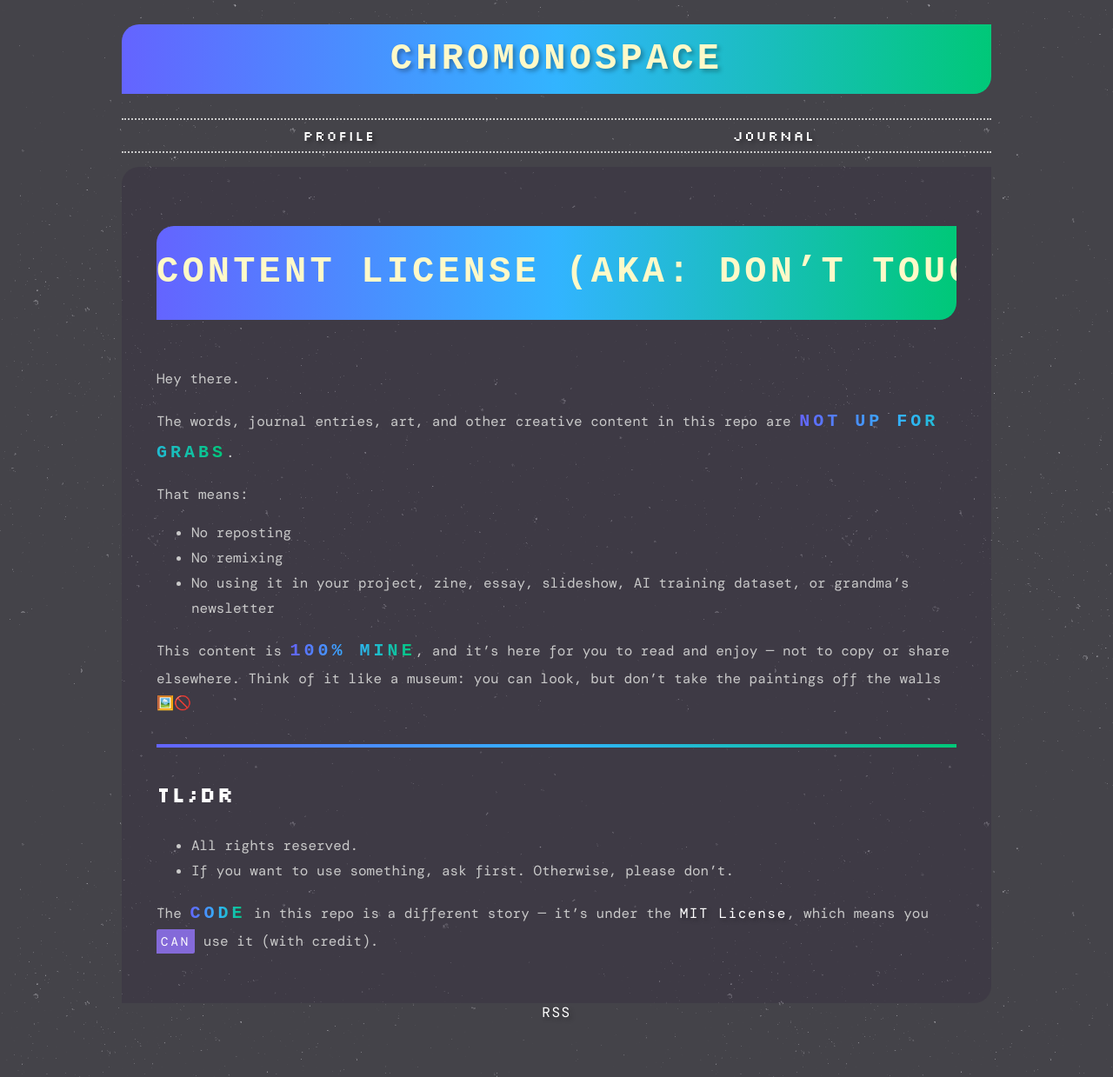
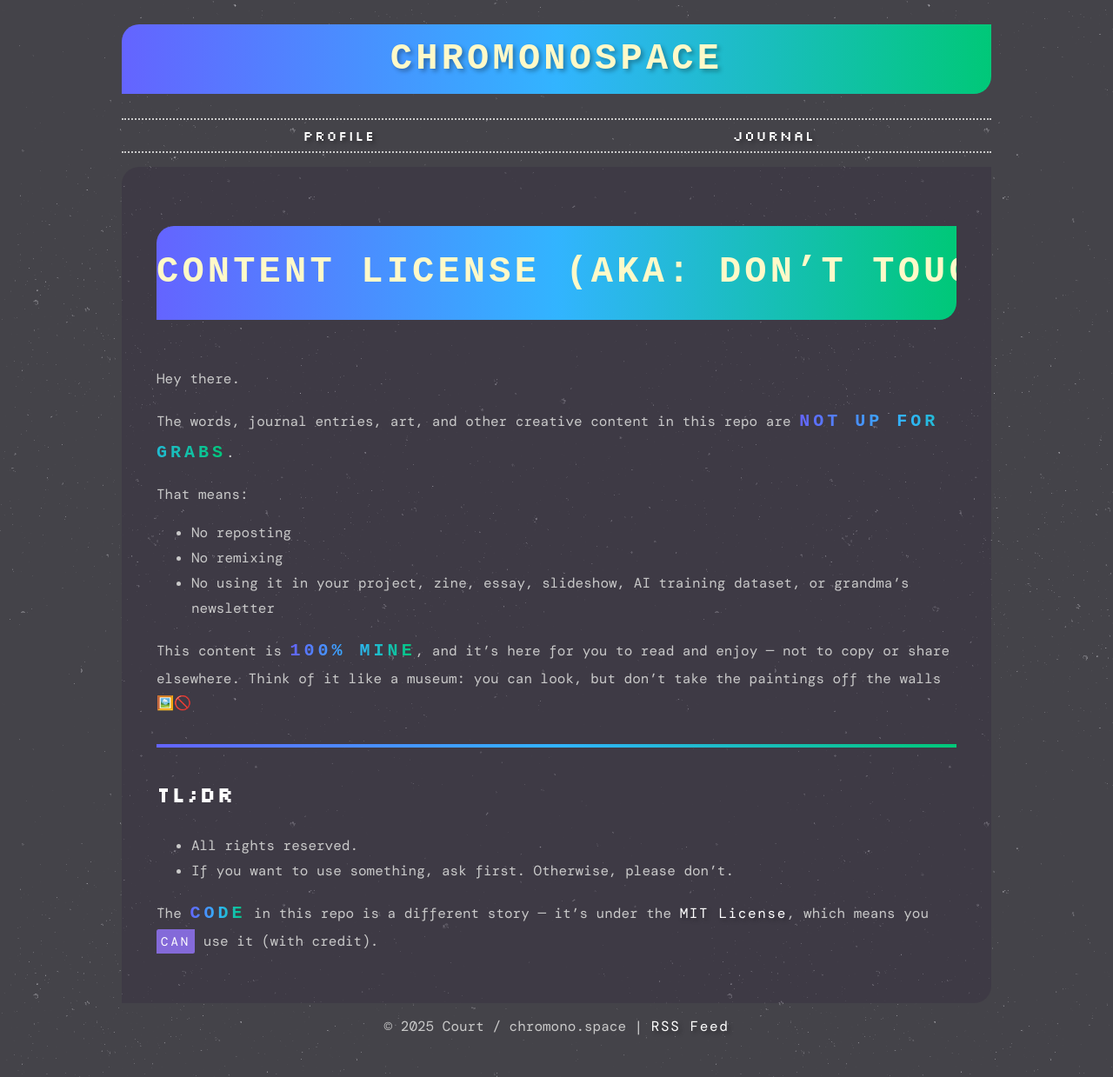
Before and after one commit to iridiumquartz/chromonospace, a Jekyll site: the page built from LICENSE-CONTENT.md, in a window 1280 px wide. Shown: the whole page at 87% size. Built offline with Jekyll 4.4.1, drawn with Linux system fonts in a browser that asks for light colours; some web fonts are replaced; our own code applies the rules of GitHub Pages for plain Markdown files.

Commit message:
Update default.html

```diff
--- a/_layouts/default.html
+++ b/_layouts/default.html
@@ -16,7 +16,9 @@
                 {{ content }}
             </div>
         </main>
-        <footer><a href="{{ '/feed.xml' | relative_url }}">RSS</a></footer>
+        <footer>
+              <p>&copy; {{ "now" | date: "%Y" }} Court / chromono.space | <a href="{{ '/feed.xml' | relative_url }}">RSS Feed</a></p>
+        </footer>
     </div>
     <script src="{{ '/script.js' | relative_url }}"></script>
 </body>
```
